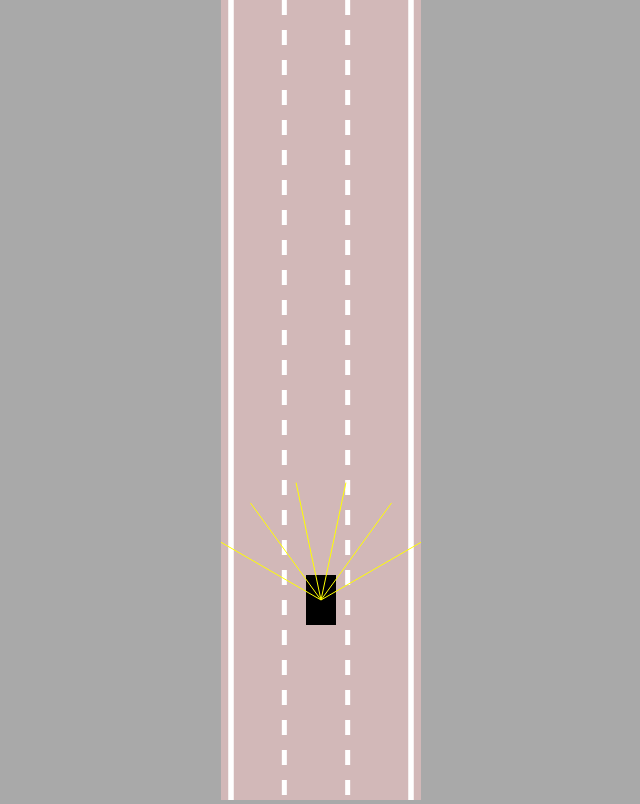
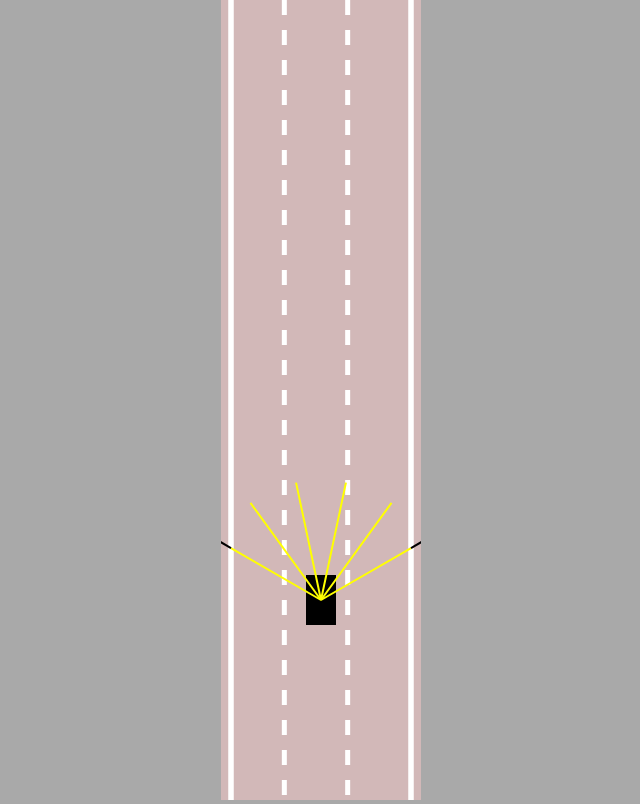
Before and after one commit to mavff/self_driving_car_neural_network, a plain HTML site: page index.html in a window 1280 px wide. Shown: the whole page, without its empty margins (319-959 px from the left). Drawn offline with Linux system fonts and the light colour scheme.

Commit message:
atualizando os sensores para perceberem o contato com a borda

```diff
--- a/main.js
+++ b/main.js
@@ -3,7 +3,7 @@ canvas.width=200;
 
 const ctx = canvas.getContext("2d");
 const road=new Road(canvas.width/2,canvas.width*0.9);
-const car=new Car(road.getLaneCenter(1),620,30,50);
+const car=new Car(road.getLaneCenter(1),920,30,50);
 animate();
 
 function animate(){
--- a/sensors.js
+++ b/sensors.js
@@ -1,67 +1,109 @@
-class Sensors{
-    constructor(car){
-        this.car=car;
-        this.rayCount=6;
-        this.rayLenght=120;
-        this.raySpread= Math.PI/1.5;
+class Sensors {
+    constructor(car) {
+        this.car = car;
+        this.rayCount = 6;
+        this.rayLength = 120;
+        this.raySpread = Math.PI / 1.5;
 
-        this.rays=[];
-        this.readings=[];
+        this.rays = [];
+        this.readings = [];
     }
-    update(roadBorders){
+
+    update(roadBorders) {
         this.#castRays();
-        this.readings=[];
-        for(let i=0;i<this.rays.length;i++){
+        this.readings = [];
+        for (let i = 0; i < this.rays.length; i++) {
             this.readings.push(
-                this.#getReadings(this.rays[i],roadBorders)
+                this.#getReading(this.rays[i], roadBorders)
             );
         }
     }
-    #getReadings(ray,roadBorders){
-         let touches=[];
-         for(let i=0;i<roadBorders.lenght;i++){
-            const touch=getIntersection(
-                        ray[0],ray[1],
-                        roadBorders[i][0],roadBorders[i][1]
-                        );
-            if(touch){
+
+    #getReading(ray, roadBorders) {
+        let touches = [];
+
+        for (let i = 0; i < roadBorders.length; i++) {
+            const touch = getIntersection(
+                ray[0], ray[1],
+                roadBorders[i][0], roadBorders[i][1]
+            );
+            if (touch) {
                 touches.push(touch);
             }
-         }
-         if(touches.lenght==0){
+        }
+
+        if (touches.length == 0) {
             return null;
-         }else{
-            const offsets=touches.map(e=>e.offset);
-         }
-    }
-    #castRays(){
-        this.rays=[];
-        for(let i=0;i<this.rayCount;i++){
-            const rayAngle=this.lerp(
-                            this.raySpread/2,
-                            -this.raySpread/2,
-                            this.rayCount==1?1:i/(this.rayCount-1)
-                            )+this.car.angle;
-
-            const start={x:this.car.x, y:this.car.y};
-            const end={x:this.car.x - Math.sin(rayAngle)*this.rayLenght,
-                       y:this.car.y - Math.cos(rayAngle)*this.rayLenght};
-            this.rays.push([start,end]);
+        } else {
+            const offsets = touches.map(e => e.offset);
+            const minOffset = Math.min(...offsets);
+            return touches.find(e => e.offset == minOffset);
         }
     }
-    draw(ctx){
-        for(let i=0;i<this.rayCount;i++){
+
+    #castRays() {
+        this.rays = [];
+        for (let i = 0; i < this.rayCount; i++) {
+            const rayAngle = lerp(
+                this.raySpread / 2,
+                -this.raySpread / 2,
+                this.rayCount == 1 ? 0.5 : i / (this.rayCount - 1)
+            ) + this.car.angle;
+
+            const start = { x: this.car.x, y: this.car.y };
+            const end = {
+                x: this.car.x - Math.sin(rayAngle) * this.rayLength,
+                y: this.car.y - Math.cos(rayAngle) * this.rayLength
+            };
+            this.rays.push([start, end]);
+        }
+    }
+
+    draw(ctx) {
+        for (let i = 0; i < this.rayCount; i++) {
+            let end = this.rays[i][1];
+            if (this.readings[i]) {
+                end = this.readings[i];
+            }
             ctx.beginPath();
-            ctx.lineWidth=1;
-            ctx.strokeStyle="yellow";
-            ctx.moveTo(this.rays[i][0].x,
-                    this.rays[i][0].y);
-            ctx.lineTo(this.rays[i][1].x,
-                        this.rays[i][1].y);
+            ctx.lineWidth = 2;
+            ctx.strokeStyle = "yellow";
+            ctx.moveTo(this.rays[i][0].x, this.rays[i][0].y);
+            ctx.lineTo(end.x, end.y);
+            ctx.stroke();
+
+            ctx.beginPath();
+            ctx.lineWidth = 2;
+            ctx.strokeStyle = "black";
+            ctx.moveTo(this.rays[i][1].x, this.rays[i][1].y);
+            ctx.lineTo(end.x, end.y);
             ctx.stroke();
         }
     }
-    lerp(A,B,t){
-        return A + (B-A)*t;
+}
+
+// Função de interpolação linear (lerp)
+function lerp(A, B, t) {
+    return A + (B - A) * t;
+}
+
+// Função de interseção (deve ser definida para calcular a interseção entre dois segmentos de linha)
+function getIntersection(A, B, C, D) {
+    const tTop = (D.x - C.x) * (A.y - C.y) - (D.y - C.y) * (A.x - C.x);
+    const uTop = (C.y - A.y) * (A.x - B.x) - (C.x - A.x) * (A.y - B.y);
+    const bottom = (D.y - C.y) * (B.x - A.x) - (D.x - C.x) * (B.y - A.y);
+
+    if (bottom != 0) {
+        const t = tTop / bottom;
+        const u = uTop / bottom;
+        if (t >= 0 && t <= 1 && u >= 0 && u <= 1) {
+            return {
+                x: lerp(A.x, B.x, t),
+                y: lerp(A.y, B.y, t),
+                offset: t
+            };
+        }
     }
+
+    return null;
 }
```
Also changed, not shown: index.html (+1 -0 lines).
